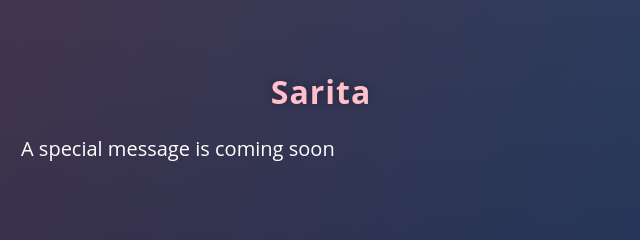
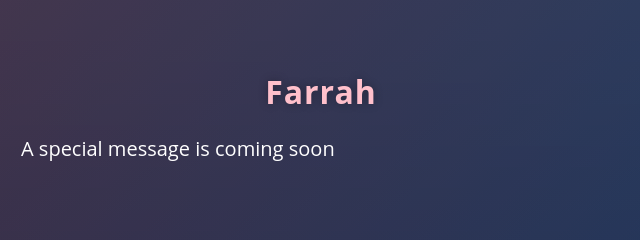
Before and after one commit to jsmoothcreativity/Fara, a plain HTML site: page fara.html in a window 1280 px wide. Shown: the part 201-441 px from the top of the page, 469-1109 px from the left. Drawn offline with Linux system fonts and the light colour scheme.

Commit message:
Update fara.html

```diff
--- a/fara.html
+++ b/fara.html
@@ -76,7 +76,7 @@
 	<body>
 
 		<div class="login">
-			<h1 style="color:pink">Sarita</h1>
+			<h1 style="color:pink">Farrah</h1>
 
 			<!-- <p class="FirstLetter">S <span class="defineText">is for lightharted. Always fun to have a conversation wih you</span></p> -->
 			 <span class="defineText">A special message is coming soon</span>
```
